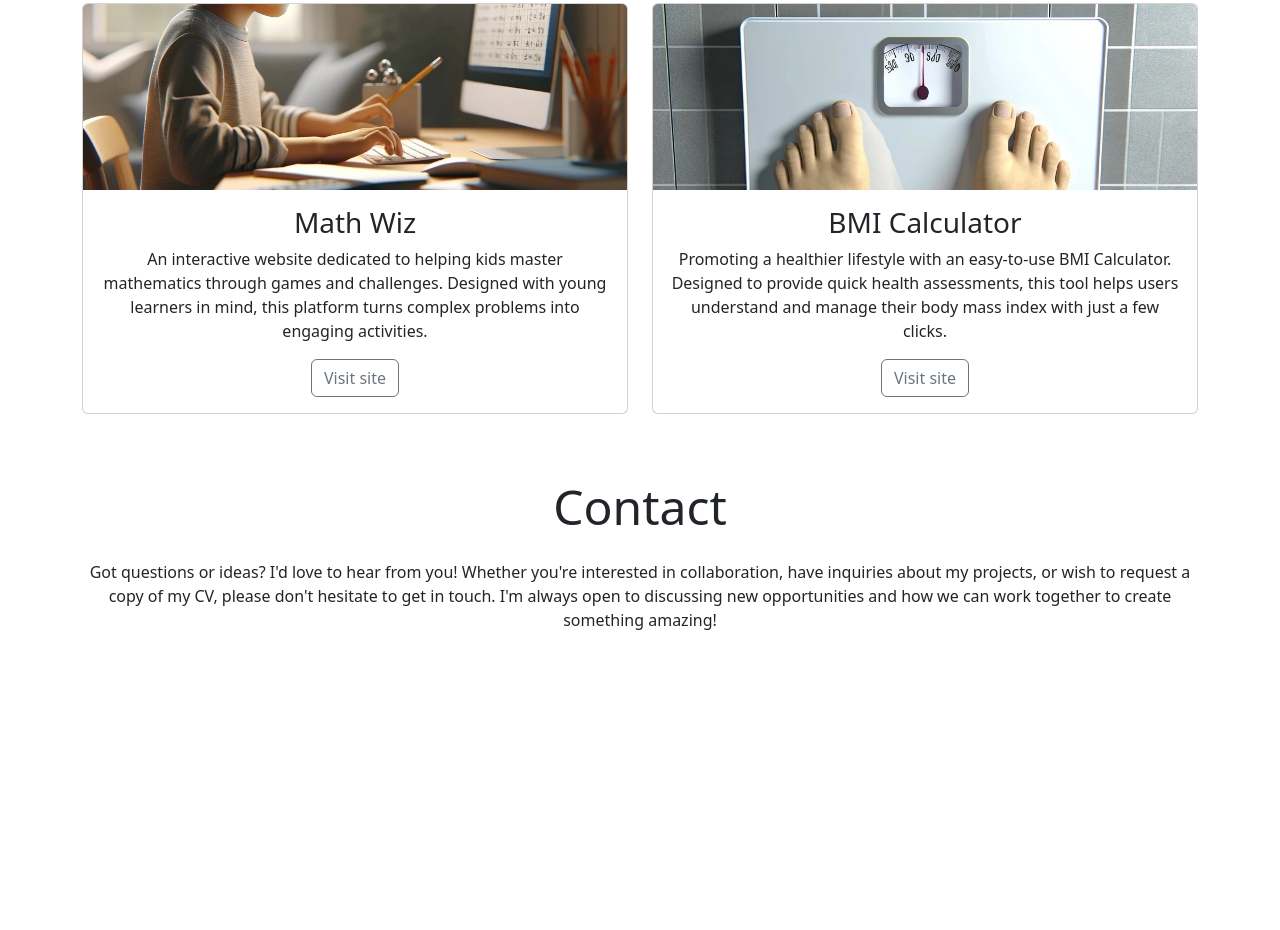
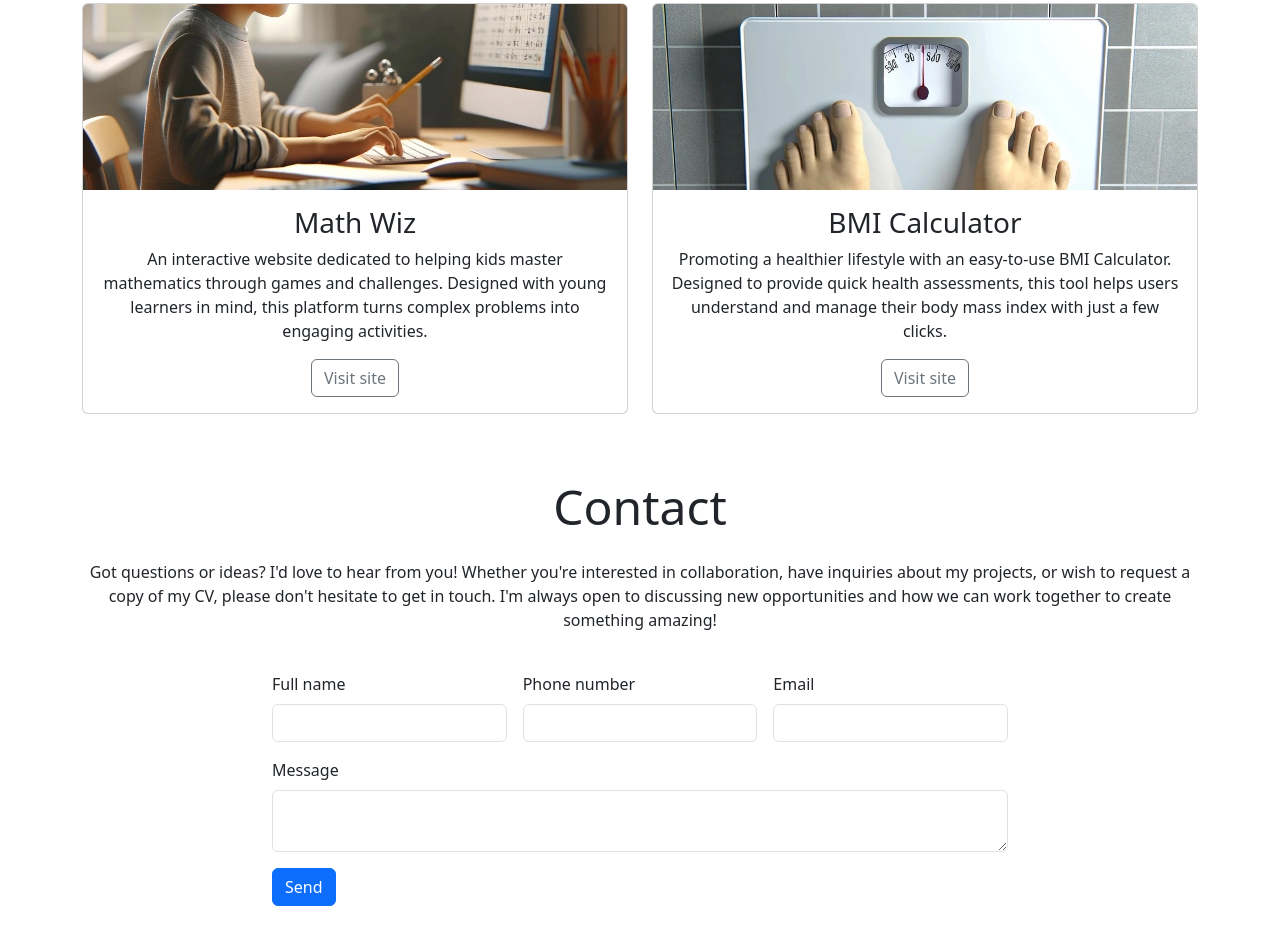
Before and after one commit to gwhitdev/portfolio-site, a plain HTML site: page index.html in a window 1280 px wide. Shown: the part 1421-2351 px from the top of the page. Before the commit the page ends 2093 px from the top, so only its background shows below. Drawn offline with nearby package versions, Linux system fonts and the light colour scheme.

Commit message:
added form in contact section

```diff
--- a/index.html
+++ b/index.html
@@ -160,8 +160,29 @@
                 Got questions or ideas? I'd love to hear from you! Whether you're interested in collaboration, have inquiries about my projects, or wish to request a copy of my CV, please don't hesitate to get in touch. I'm always open to discussing new opportunities and how we can work together to create something amazing!
             </p>
         </div>
-        <div class="col-12 col-md-10 col-lg-8">
-            <!-- add form here -->
+        <div class="col-12 col-md-10 col-lg-8 mb-4">
+            <form class="row g-3">
+                <div class="col-lg-4">
+                    <label for="full-name" class="form-label">Full name</label>
+                    <input type="text" class="form-control" id="full-name">
+                  </div>
+                  <div class="col-lg-4">
+                    <label for="phonenumber" class="form-label">Phone number</label>
+                    <input type="number" class="form-control" id="phonenumber">
+                  </div>
+                  <div class="col-lg-4">
+                    <label for="email" class="form-label">Email</label>
+                    <input type="email" class="form-control" id="email">
+                  </div>
+                <div class="col-12">
+                    <label for="message" class="form-label">Message</label>
+                    <textarea class="form-control" id="message"></textarea>
+                </div>
+
+                <div class="col-12">
+                  <button type="submit" class="btn btn-primary">Send</button>
+                </div>
+              </form>
         </div>
     </div>
 </footer>
```
